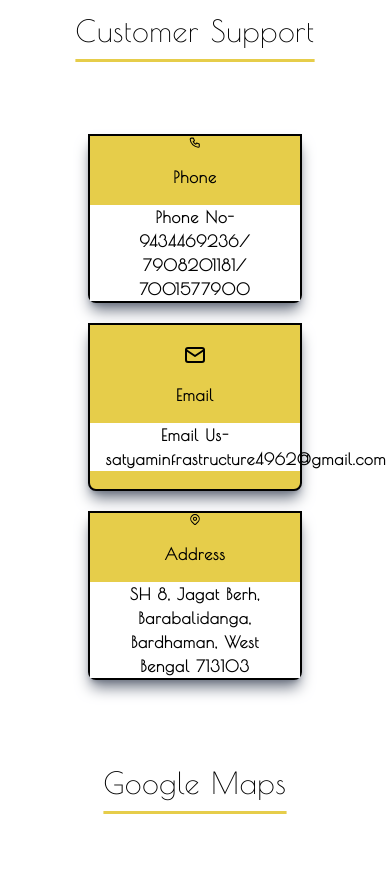
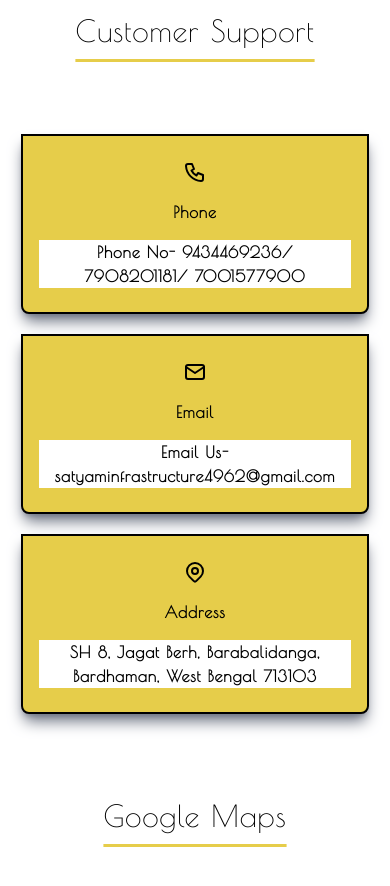
Before and after one commit to abhirupPann/satyamconstruction, a React (Vite) app: page / in a window 390 px wide. Shown: the part 3340-4226 px from the top of the page. Built offline with nearby package versions, Linux system fonts and the light colour scheme.

Commit message:
Make homepage and about contact cards responsive

```diff
--- a/src/Pages/AboutUs.tsx
+++ b/src/Pages/AboutUs.tsx
@@ -72,7 +72,7 @@ function AboutUs() {
       <div className=" relative  mt-[10vh] mb-[38vh] flex flex-col items-center">
       <h1 className='  text-3xl font-medium underline underline-offset-[2vh] decoration-uniqueYellow cursor-default my-[10vh]'>Customer Support</h1>
       <div className='flex flex-col md:flex-row gap-5 '>
-      <div className='flex flex-col justify-center gap-4 items-center   bg-uniqueYellow border-black border-2 rounded-br-lg rounded-bl-lg w-[55vw] h-[20vh] md:w-[26.5vw] md:h-[40vh] shadow-lg shadow-gray-500 '>
+      <div className='flex flex-col justify-center gap-4 items-center   bg-uniqueYellow border-black border-2 rounded-br-lg rounded-bl-lg w-full max-w-md min-h-40 h-auto px-4 py-6 md:w-[26.5vw] md:max-w-none md:min-h-0 md:h-[40vh] shadow-lg shadow-gray-500 '>
         <IconPhone className='text-base sm:text-3xl'/>
 
         <h1 className='text-base sm:text-3xl'>Phone</h1>
@@ -80,7 +80,7 @@ function AboutUs() {
 
 
       </div>
-      <div className=' flex flex-col justify-center gap-4 items-center   bg-uniqueYellow border-black border-2 rounded-br-lg rounded-bl-lg w-[55vw] h-[20vh] md:w-[26.5vw] md:h-[40vh] shadow-lg shadow-gray-500 '>
+      <div className=' flex flex-col justify-center gap-4 items-center   bg-uniqueYellow border-black border-2 rounded-br-lg rounded-bl-lg w-full max-w-md min-h-40 h-auto px-4 py-6 md:w-[26.5vw] md:max-w-none md:min-h-0 md:h-[40vh] shadow-lg shadow-gray-500 '>
         <IconMail className='text-base sm:text-3xl'/>
 
         <h1 className='text-base sm:text-3xl'>Email</h1>
@@ -88,7 +88,7 @@ function AboutUs() {
 
 
       </div>
-      <div className=' flex flex-col justify-center gap-4  items-center   bg-uniqueYellow border-black border-2 rounded-br-lg rounded-bl-lg w-[55vw] h-[20vh] md:w-[26.5vw] md:h-[40vh] shadow-lg shadow-gray-500 '>
+      <div className=' flex flex-col justify-center gap-4  items-center   bg-uniqueYellow border-black border-2 rounded-br-lg rounded-bl-lg w-full max-w-md min-h-40 h-auto px-4 py-6 md:w-[26.5vw] md:max-w-none md:min-h-0 md:h-[40vh] shadow-lg shadow-gray-500 '>
         <IconMapPin className='text-base sm:text-3xl'/>
         <h1 className='text-base sm:text-3xl'>Address</h1>
         <p className='bg-white px-4 font-bold w-full text-center'>SH 8, Jagat Berh, Barabalidanga, Bardhaman, West Bengal 713103</p>
--- a/src/Pages/Home.tsx
+++ b/src/Pages/Home.tsx
@@ -151,7 +151,7 @@ function Home() {
           <div className=" relative  my-[10vh] flex flex-col items-center">
             <h1 className='  text-3xl font-medium underline underline-offset-[2vh] decoration-uniqueYellow cursor-default my-[10vh]'>Customer Support</h1>
             <div className='flex flex-col md:flex-row gap-5 '>
-              <div className='flex flex-col justify-center gap-4 items-center   bg-uniqueYellow border-black border-2 rounded-br-lg rounded-bl-lg w-[55vw] h-[20vh] md:w-[26.5vw] md:h-[40vh] shadow-lg shadow-gray-500 '>
+              <div className='flex flex-col justify-center gap-4 items-center   bg-uniqueYellow border-black border-2 rounded-br-lg rounded-bl-lg w-full max-w-md min-h-40 h-auto px-4 py-6 md:w-[26.5vw] md:max-w-none md:min-h-0 md:h-[40vh] shadow-lg shadow-gray-500 '>
                 <IconPhone className='text-base sm:text-3xl' />
 
                 <h1 className='text-base sm:text-3xl'>Phone</h1>
@@ -159,7 +159,7 @@ function Home() {
 
 
               </div>
-              <div className=' flex flex-col justify-center gap-4 items-center   bg-uniqueYellow border-black border-2 rounded-br-lg rounded-bl-lg w-[55vw] h-[20vh] md:w-[26.5vw] md:h-[40vh] shadow-lg shadow-gray-500 '>
+              <div className=' flex flex-col justify-center gap-4 items-center   bg-uniqueYellow border-black border-2 rounded-br-lg rounded-bl-lg w-full max-w-md min-h-40 h-auto px-4 py-6 md:w-[26.5vw] md:max-w-none md:min-h-0 md:h-[40vh] shadow-lg shadow-gray-500 '>
                 <IconMail className='text-base sm:text-3xl' />
 
                 <h1 className='text-base sm:text-3xl'>Email</h1>
@@ -167,7 +167,7 @@ function Home() {
 
 
               </div>
-              <div className=' flex flex-col justify-center gap-4  items-center   bg-uniqueYellow border-black border-2 rounded-br-lg rounded-bl-lg w-[55vw] h-[20vh] md:w-[26.5vw] md:h-[40vh] shadow-lg shadow-gray-500 '>
+              <div className=' flex flex-col justify-center gap-4  items-center   bg-uniqueYellow border-black border-2 rounded-br-lg rounded-bl-lg w-full max-w-md min-h-40 h-auto px-4 py-6 md:w-[26.5vw] md:max-w-none md:min-h-0 md:h-[40vh] shadow-lg shadow-gray-500 '>
                 <IconMapPin className='text-base sm:text-3xl' />
                 <h1 className='text-base sm:text-3xl'>Address</h1>
                 <p className='bg-white px-4 font-bold w-full text-center'>SH 8, Jagat Berh, Barabalidanga, Bardhaman, West Bengal 713103</p>
```
